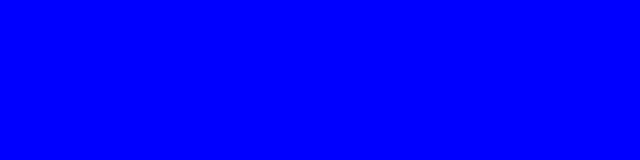
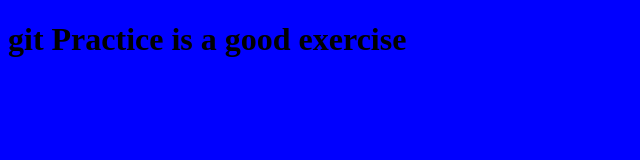
Before and after one commit to Johnk2191/gitPractice, a plain HTML site: page Pages/index.html in a window 1280 px wide. Shown: the whole page, without its empty margins (0-640 px from the left). Drawn offline with Linux system fonts and the light colour scheme.

Commit message:
text added: git practice is a good exercise

```diff
--- a/Pages/index.html
+++ b/Pages/index.html
@@ -8,6 +8,6 @@
 </head>
 <link rel="stylesheet" href="Style.css">
 <body>
-
+  <h1>git Practice is a good exercise</h1>
 </body>
 </html>
```
